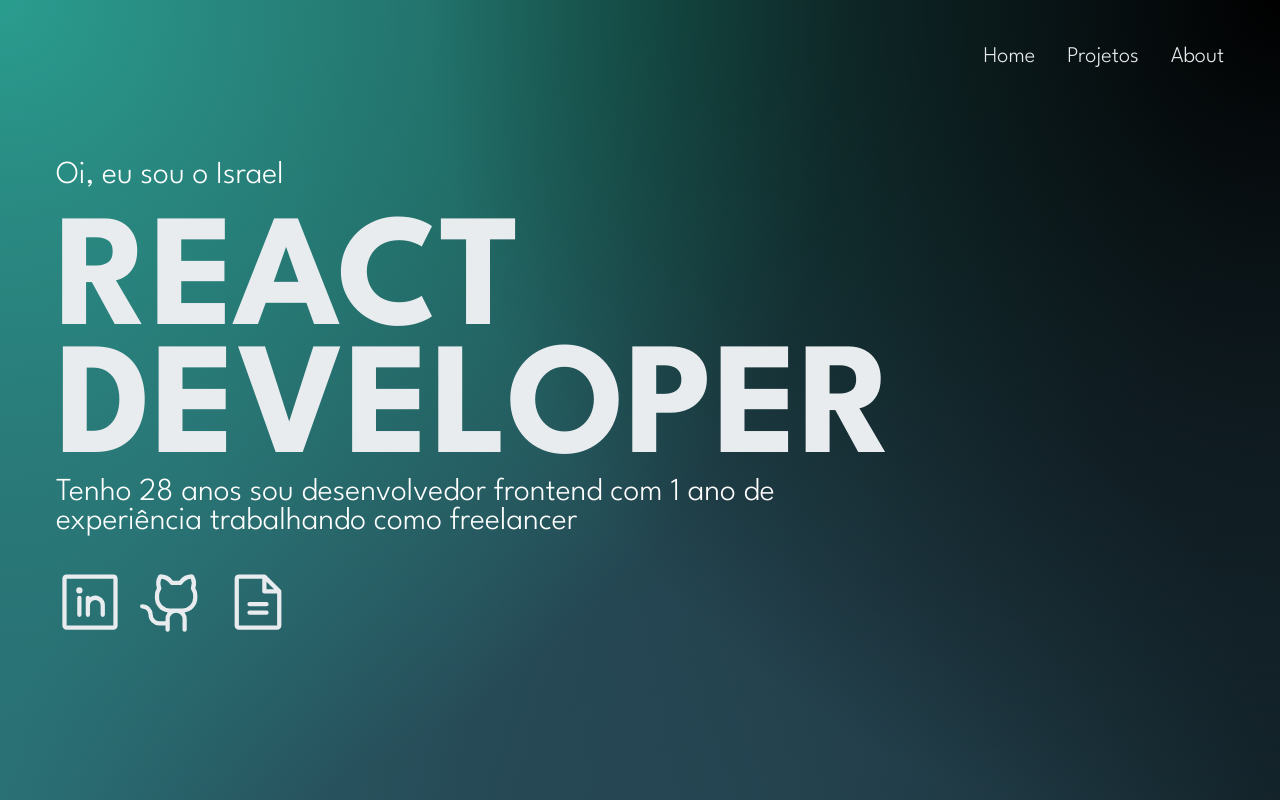
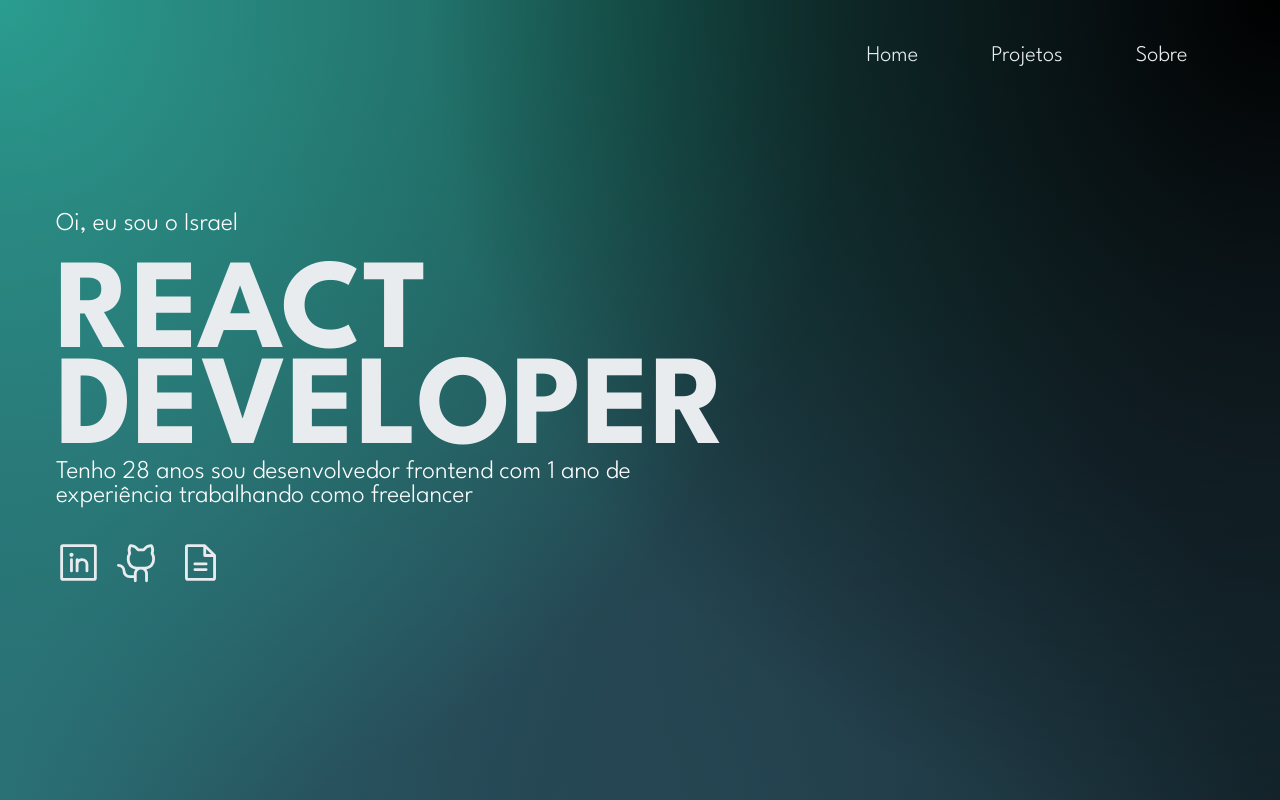
Before and after one commit to israelsanttana/react-portfolio, a React (Vite) app: page / in a window 1280 px wide. Built offline with nearby package versions, Linux system fonts and the light colour scheme.

Commit message:
fix: corrige espaçamentos mobile

```diff
--- a/src/components/hero/Hero.jsx
+++ b/src/components/hero/Hero.jsx
@@ -12,9 +12,9 @@
                     <p>Tenho 28 anos sou desenvolvedor frontend com 1 ano de <br /> experiência trabalhando como freelancer</p>
                     <div className={styles.content_links}>
 
-                        <a href=""><LinkedinLogo size={68} /></a>
-                        <a href=""><GithubLogo size={68} /></a>
-                        <a href=""><FileText size={68} /></a>
+                        <a href=""><LinkedinLogo size={45} /></a>
+                        <a href=""><GithubLogo size={45} /></a>
+                        <a href=""><FileText size={45} /></a>
 
                     </div>
                 </div>
--- a/src/components/hero/hero.module.css
+++ b/src/components/hero/hero.module.css
@@ -11,15 +11,15 @@
 }
 
 .hero_content h2 {
-    font-size: 10rem;
+    font-size: 8rem;
     font-weight: 700;
     color: var(--gray-color-100);
-    line-height: 8rem;
+    line-height: 6rem;
 
 }
 
 .hero_content p {
-    font-size: 2rem;
+    font-size: 1.6rem;
     margin-bottom: 2rem;
     color: var(--white-color);
 }
@@ -34,8 +34,11 @@
 }
 
 .content_links svg:hover {
-    color: var(--quintennary-color);
     transition: 0.3s;
+    border-radius: 10px;
+    color: var(--white-color);
+    background-color: hsla(0, 0%, 100%, 0.092);
+    padding: 4px;
 }
 
 
@@ -56,7 +59,7 @@
 
 @media (max-width: 720px) {
     .hero_content h2 {
-        font-size: 6.5rem;
+        font-size: 7.4rem;
         line-height: 6rem;
     }
 
@@ -65,7 +68,6 @@
     }
 
     .hero_content p {
-        max-width: 90%;
         width: max-content;
 
     }
--- a/src/components/navbar/Navbar.jsx
+++ b/src/components/navbar/Navbar.jsx
@@ -35,7 +35,7 @@
                             <ul>
                                 <li>Home</li>
                                 <li>Projetos</li>
-                                <li>About</li>
+                                <li>Sobre</li>
                             </ul>
                         </nav>
                     </div>
--- a/src/components/navbar/navbar.module.css
+++ b/src/components/navbar/navbar.module.css
@@ -20,18 +20,22 @@
 
 .nav ul {
     display: flex;
-    gap: 2rem;
     justify-content: end;
 }
 
 .nav ul li {
     font-size: 1.4rem;
+    padding: 0 1.63333em;
+    line-height: 1.4em;
     list-style: none;
     color: var(--gray-color-100);
+
 }
 
 .nav ul li:hover {
-    color: var( --quintennary-color);
+    background-color: hsla(0, 0%, 100%, 0.092);
+    padding: 0 1.63333em;
+    border-radius: 10px;
     cursor: pointer;
     transition: 0.3s;
 }
@@ -84,6 +88,10 @@
         gap: 6rem;
     }
 
+    .nav ul li {
+        font-size: 1.6rem;
+    }
+
     .nav_content {
         display: flex;
         justify-content: space-between;
```
